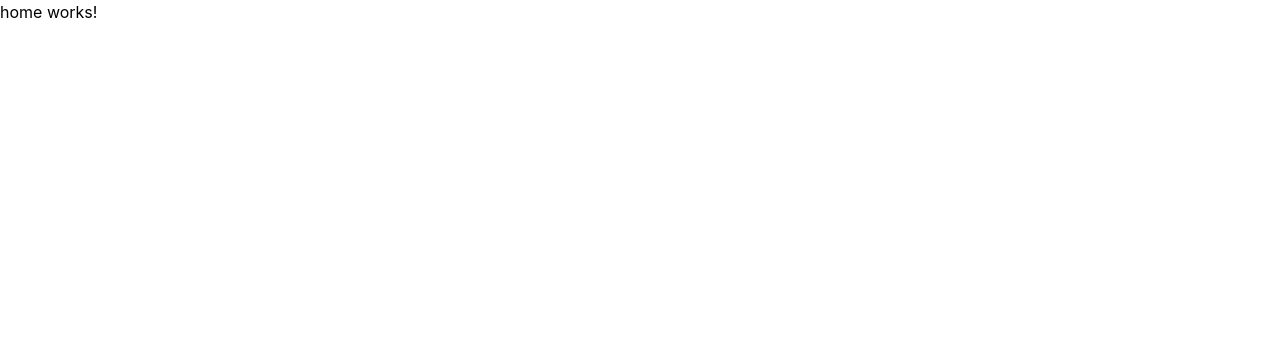
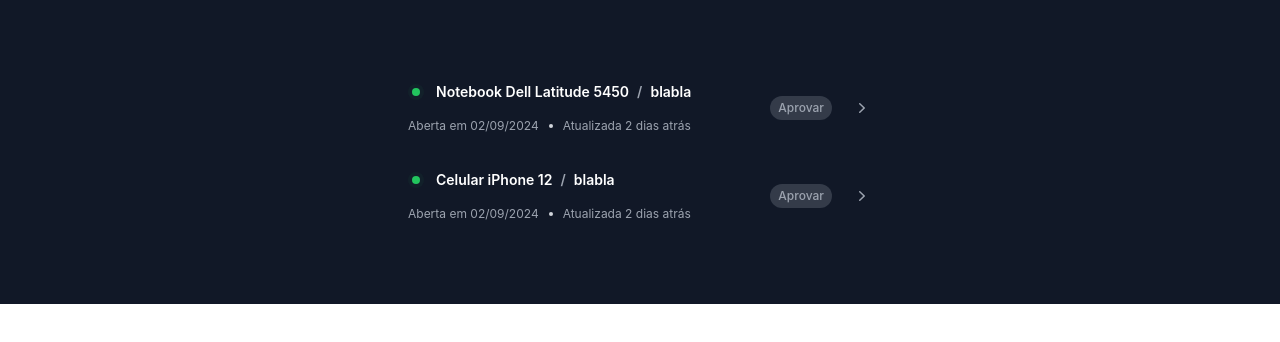
Before and after one commit to MelNaChupeta/manutencao-equipamento-web, an Angular app: page / in a window 1280 px wide. Shown: the top 342 px of the page. Built offline with nearby package versions, Linux system fonts and the light colour scheme.

Commit message:
add list of repair requests to client homepage

```diff
--- a/angular.json
+++ b/angular.json
@@ -20,20 +20,17 @@
             "outputPath": "dist/manutencao-equipamento-web",
             "index": "src/index.html",
             "browser": "src/main.ts",
-            "polyfills": [
-              "zone.js"
-            ],
+            "polyfills": ["zone.js"],
             "tsConfig": "tsconfig.app.json",
             "inlineStyleLanguage": "scss",
             "assets": [
+              "src/favicon.svg",
               {
                 "glob": "**/*",
                 "input": "public"
               }
             ],
-            "styles": [
-              "src/styles.scss"
-            ],
+            "styles": ["src/styles.scss"],
             "scripts": []
           },
           "configurations": {
@@ -78,10 +75,7 @@
         "test": {
           "builder": "@angular-devkit/build-angular:karma",
           "options": {
-            "polyfills": [
-              "zone.js",
-              "zone.js/testing"
-            ],
+            "polyfills": ["zone.js", "zone.js/testing"],
             "tsConfig": "tsconfig.spec.json",
             "inlineStyleLanguage": "scss",
             "assets": [
@@ -90,9 +84,7 @@
                 "input": "public"
               }
             ],
-            "styles": [
-              "src/styles.scss"
-            ],
+            "styles": ["src/styles.scss"],
             "scripts": []
           }
         }
--- a/src/app/components/cliente/home/home.component.html
+++ b/src/app/components/cliente/home/home.component.html
@@ -1 +1,66 @@
-<p>home works!</p>
+<!DOCTYPE html>
+<html>
+  <body>
+    <section class="bg-opacity-100 bg-gray-900">
+      <div class="mx-auto max-w-lg px-6 py-16">
+        <ul class="list-none m-0 p-0">
+          <li *ngFor="let solicitacao of solicitacoes" class="relative flex items-center py-4 gap-x-5">
+            <div class="min-w-0 flex-auto">
+              <!--info container-->
+              <div class="flex items-center gap-x-3">
+                <div
+                  class="text-opacity-100 fill-green-500 bg-green-500/5 rounded-full flex-none p-1"
+                >
+                  <div class="h-2 w-2 rounded-full bg-green-500"></div>
+                </div>
+                <h5
+                  class="min-w-0 text-sm font-semibold leading-6 text-opacity-1 text-white"
+                >
+                  <a class="flex gap-x-2 text-inherit">
+                    <span
+                      class="overflow-hidden text-ellipsis whitespace-nowrap"
+                      >{{ solicitacao.equipamento }}</span
+                    >
+                    <span class="text-opacity-1 text-gray-400">/</span>
+                    <span class="whitespace-nowrap">blabla</span>
+                    <span class="absolute"></span>
+                  </a>
+                </h5>
+              </div>
+              <div
+                class="mt-3 flex items-center gap-x-2.5 text-xs leading-5 text-opacity-1 text-gray-400"
+              >
+                <p class="overflow-hidden text-ellipsis whitespace-nowrap">
+                  Aberta em 02/09/2024
+                </p>
+                <svg viewBox="0 0 2 2" class="h-1 w-1 flex-none fill-gray-300">
+                  <circle r="1" cx="1" cy="1"></circle>
+                </svg>
+                <p class="whitespace-nowrap">Atualizada 2 dias atrás</p>
+              </div>
+            </div>
+            <div
+              class="text-opacity-1 text-gray-400 bg-gray-400/25 ring-gray-400/20 flex-none rounded-full px-2 py-1 text-xs leading-4 font-medium ring-inset"
+            >
+              <!--badge-->
+              Aprovar
+            </div>
+            <svg
+              xmlns="http://www.w3.org/2000/svg"
+              viewBox="0 0 20 20"
+              fill="currentColor"
+              aria-hidden="true"
+              class="w-5 h-5 flex-none text-opacity-1 text-gray-400"
+            >
+              <path
+                fill-rule="evenodd"
+                d="M7.21 14.77a.75.75 0 01.02-1.06L11.168 10 7.23 6.29a.75.75 0 111.04-1.08l4.5 4.25a.75.75 0 010 1.08l-4.5 4.25a.75.75 0 01-1.06-.02z"
+                clip-rule="evenodd"
+              ></path>
+            </svg>
+          </li>
+        </ul>
+      </div>
+    </section>
+  </body>
+</html>
--- a/src/app/components/cliente/home/home.component.ts
+++ b/src/app/components/cliente/home/home.component.ts
@@ -1,12 +1,50 @@
 import { Component } from '@angular/core';
-
+import { CommonModule } from '@angular/common';
 @Component({
   selector: 'app-home',
   standalone: true,
-  imports: [],
+  imports: [CommonModule],
   templateUrl: './home.component.html',
-  styleUrl: './home.component.scss'
+  styleUrl: './home.component.scss',
 })
 export class HomeComponent {
-
+  solicitacoes = [
+    {
+      id: 1,
+      equipamento: 'Notebook Dell Latitude 5450',
+      descricaoEquipamento: 'Notebook pessoal, 512GB SSD, 32GB RAM, ano 2023',
+      categoria: 'Notebook/laptop',
+      dtHrCriacao: 'Thu Sep 12 2024 01:35:21 GMT-0300 (Brasilia Standard Time)',
+      descricaoProblema: 'Derrubou líquido, agora o notebook não liga mais.',
+      estadoAtual: 'Aberta',
+      historicoMovimentacao: [
+        {
+          dtHrMovimentacao:
+            'Thu Sep 12 2024 01:35:21 GMT-0300 (Brasilia Standard Time)',
+          descricaoMovimentacao: 'Aberta',
+        },
+      ],
+    },
+    {
+      id: 2,
+      equipamento: 'Celular iPhone 12',
+      descricaoEquipamento: 'Celular pessoal, 128GB, ano 2021',
+      categoria: 'Celular',
+      dtHrCriacao: 'Mon Sep 09 2024 14:55:09 GMT-0300 (Brasilia Standard Time)',
+      descricaoProblema: 'Tela quebrada.',
+      estadoAtual: 'Orçada',
+      historicoMovimentacao: [
+        {
+          dtHrMovimentacao:
+            'Mon Sep 09 2024 14:55:09 GMT-0300 (Brasilia Standard Time)',
+          descricaoMovimentacao: 'Aberta',
+        },
+        {
+          dtHrMovimentacao:
+            'Wed Sep 11 2024 09:51:54 GMT-0300 (Brasilia Standard Time)',
+          descricaoMovimentacao: 'Orçada',
+        },
+      ],
+    },
+  ];
 }
--- a/src/index.html
+++ b/src/index.html
@@ -5,7 +5,7 @@
   <title>ManutencaoEquipamentoWeb</title>
   <base href="/">
   <meta name="viewport" content="width=device-width, initial-scale=1">
-  <link rel="icon" type="image/x-icon" href="favicon.ico">
+  <link rel="icon" type="image/svg+xml" sizes="any" href="favicon.svg">
 </head>
 <body>
   <app-root></app-root>
```
Also changed, not shown: src/favicon.svg (added).
